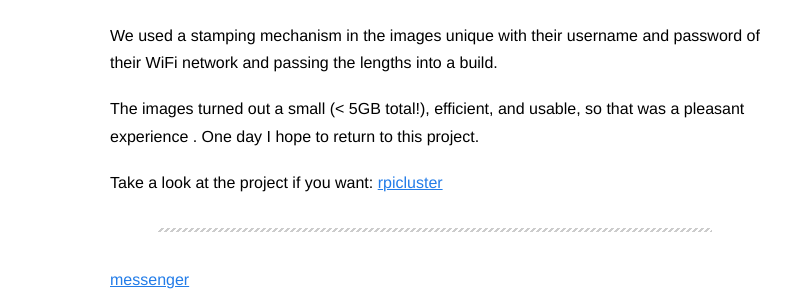
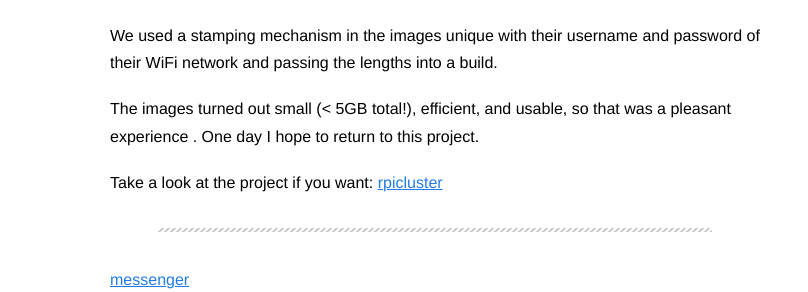
Before and after one commit to dqdang/dqdang.github.io, a Jekyll site: the page built from _posts/2017-02-27-rpicluster.markdown, in a window 1280 px wide. Shown: the part 922-1214 px from the top of the page, without its empty margins (0-808 px from the left). Built offline with Jekyll 4.4.1, drawn with Linux system fonts in a browser that asks for light colours; nearby versions of some CDN libraries.

Commit message:
Fixed typo

```diff
--- a/_posts/2017-02-27-rpicluster.markdown
+++ b/_posts/2017-02-27-rpicluster.markdown
@@ -24,7 +24,7 @@
 
 We used a stamping mechanism in the images unique with their username and password of their WiFi network and passing the lengths into a build.
 
-The images turned out a small (< 5GB total!), efficient, and usable, so that was a pleasant experience . One day I hope to return to this project.
+The images turned out small (< 5GB total!), efficient, and usable, so that was a pleasant experience . One day I hope to return to this project.
 
 Take a look at the project if you want:
 [rpicluster][rpicluster]
```
